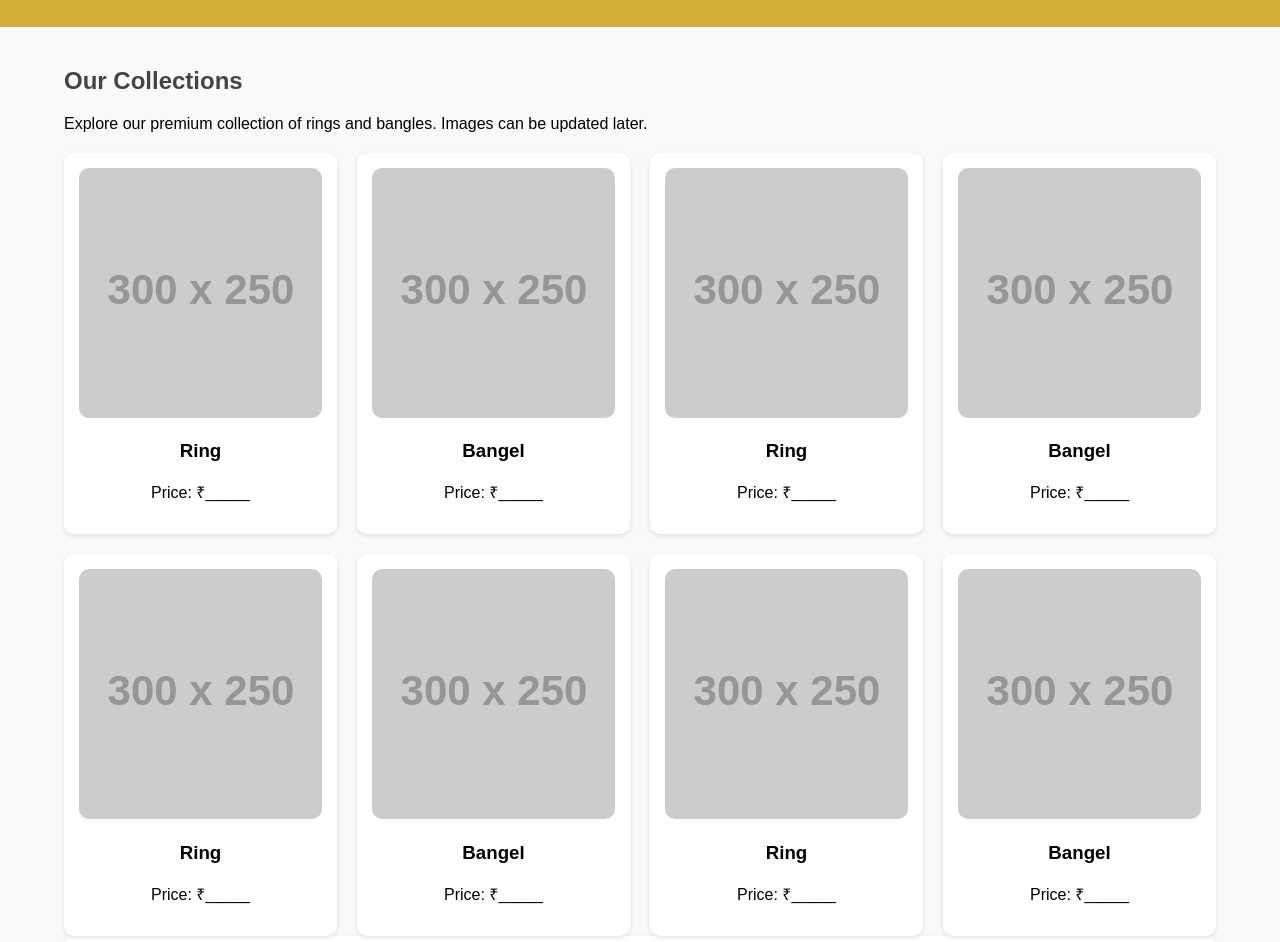
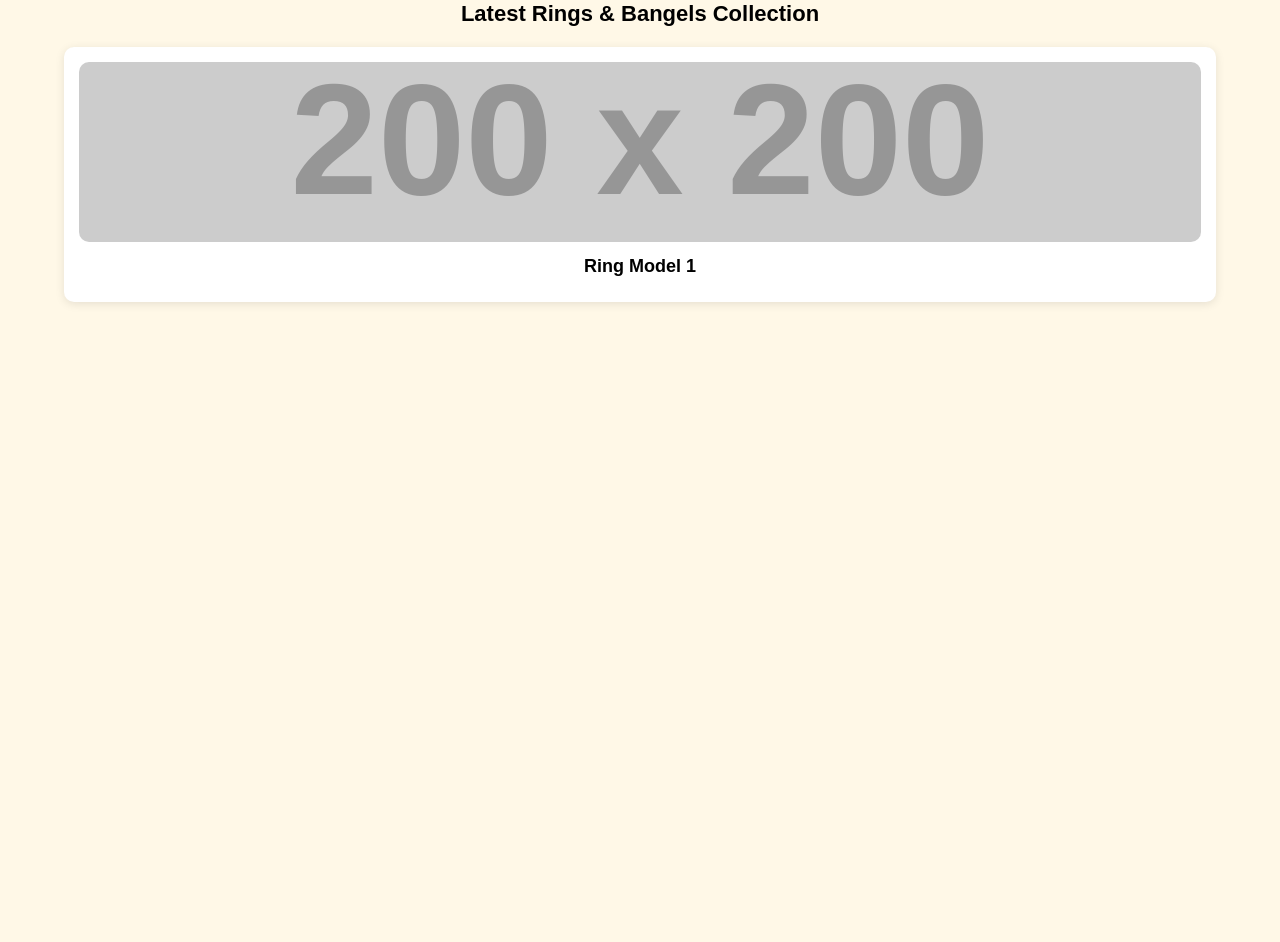
Before and after one commit to Santhunew/5-poun-Jewellery, a plain HTML site: page index.html in a window 1280 px wide. Shown: the part 93-1035 px from the top of the page. After the commit the page ends 800 px from the top, so only its background shows below. Drawn offline with Linux system fonts and the light colour scheme; placeholder pictures from the web are drawn by us.

Commit message:
Update index.html

```diff
--- a/index.html
+++ b/index.html
@@ -1,147 +1,87 @@
 <!DOCTYPE html>
 <html lang="en">
 <head>
-    <meta charset="UTF-8" />
-    <meta name="viewport" content="width=device-width, initial-scale=1.0" />
+    <meta charset="UTF-8">
+    <meta name="viewport" content="width=device-width, initial-scale=1.0">
     <title>5-poun Jewellery</title>
     <style>
         body {
             font-family: Arial, sans-serif;
             margin: 0;
             padding: 0;
-            background-color: #f9f9f9;
+            background: #fff8e7;
         }
         header {
-            background-color: #d4af37;
+            background: #d4af37;
             color: white;
             padding: 20px;
             text-align: center;
+            font-size: 30px;
+            font-weight: bold;
         }
         .container {
             width: 90%;
-            max-width: 1200px;
             margin: auto;
-            padding: 20px;
+            padding: 20px 0;
         }
-        h2 {
-            color: #444;
+        .title {
+            text-align: center;
+            font-size: 22px;
+            margin-bottom: 20px;
+            font-weight: bold;
         }
-        .gallery {
+        .product-grid {
             display: grid;
-            grid-template-columns: repeat(auto-fit, minmax(250px, 1fr));
+            grid-template-columns: repeat(auto-fit, minmax(200px, 1fr));
             gap: 20px;
-            margin-top: 20px;
         }
-        .item {
+        .product {
             background: white;
+            border-radius: 10px;
             padding: 15px;
-            border-radius: 10px;
-            box-shadow: 0 2px 5px rgba(0,0,0,0.1);
+            box-shadow: 0 2px 10px rgba(0,0,0,0.1);
             text-align: center;
         }
-        .item img {
+        .product img {
             width: 100%;
-            height: 250px;
+            height: 180px;
             object-fit: cover;
             border-radius: 10px;
         }
+        .product h3 {
+            margin: 10px 0;
+            font-size: 18px;
+        }
+        .price {
+            font-size: 16px;
+            color: green;
+            font-weight: bold;
+        }
         footer {
-            background: #333;
+            text-align: center;
+            padding: 20px;
+            background: #d4af37;
             color: white;
-            padding: 20px;
-            text-align: center;
-            margin-top: 40px;
+            margin-top: 20px;
         }
         .whatsapp {
-            font-size: 18px;
+            font-size: 20px;
+            margin-top: 10px;
             font-weight: bold;
-            color: #25D366;
         }
     </style>
 </head>
 <body>
 
-<header>
-    <h1>5-poun Jewellery</h1>
-</header>
+<header>5-poun Jewellery</header>
 
 <div class="container">
-    <h2>Our Collections</h2>
-    <p>Explore our premium collection of rings and bangles. Images can be updated later.</p>
 
-    <div class="gallery">
-        <!-- Updated items with prices and more rings & bangels -->
-        <div class="item">
-            <img src="https://via.placeholder.com/300x250?text=Ring+1" alt="Ring" />
-            <h3>Ring</h3>
-            <p class="price">Price: ₹_____</p>
-        </div>
+    <div class="title">Latest Rings & Bangels Collection</div>
 
-        <div class="item">
-            <img src="https://via.placeholder.com/300x250?text=Bangel+1" alt="Bangel" />
-            <h3>Bangel</h3>
-            <p class="price">Price: ₹_____</p>
-        </div>
+    <div class="product-grid">
 
-        <div class="item">
-            <img src="https://via.placeholder.com/300x250?text=Ring+2" alt="Ring" />
-            <h3>Ring</h3>
-            <p class="price">Price: ₹_____</p>
-        </div>
-
-        <div class="item">
-            <img src="https://via.placeholder.com/300x250?text=Bangel+2" alt="Bangel" />
-            <h3>Bangel</h3>
-            <p class="price">Price: ₹_____</p>
-        </div>
-
-        <div class="item">
-            <img src="https://via.placeholder.com/300x250?text=Ring+3" alt="Ring" />
-            <h3>Ring</h3>
-            <p class="price">Price: ₹_____</p>
-        </div>
-
-        <div class="item">
-            <img src="https://via.placeholder.com/300x250?text=Bangel+3" alt="Bangel" />
-            <h3>Bangel</h3>
-            <p class="price">Price: ₹_____</p>
-        </div>
-
-        <div class="item">
-            <img src="https://via.placeholder.com/300x250?text=Ring+4" alt="Ring" />
-            <h3>Ring</h3>
-            <p class="price">Price: ₹_____</p>
-        </div>
-
-        <div class="item">
-            <img src="https://via.placeholder.com/300x250?text=Bangel+4" alt="Bangel" />
-            <h3>Bangel</h3>
-            <p class="price">Price: ₹_____</p>
-        </div>
-    </div>
-
-        <div class="item">
-            <img src="https://via.placeholder.com/300x250?text=Bangle+1" alt="Bangle" />
-            <h3>Bangle</h3>
-            <p class="price">Price: ₹_____</p>
-        </div>
-
-        <div class="item">
-            <img src="https://via.placeholder.com/300x250?text=Ring+2" alt="Ring" />
-            <h3>Ring</h3>
-        </div>
-
-        <div class="item">
-            <img src="https://via.placeholder.com/300x250?text=Bangle+2" alt="Bangle" />
-            <h3>Bangle</h3>
-        </div>
-    </div>
-</div>
-
-<footer>
-    <p>Contact: <strong>Santhosh</strong></p>
-    <p class="whatsapp">WhatsApp: 9965257878</p>
-</footer>
-
-</body>
-</html>
+        <!-- Ring 1 -->
+        <div class="product">
+            <img src="https://via.placeholder.com/200" alt="Ring">
+            <h3>Ring Model 1</h3>
```
